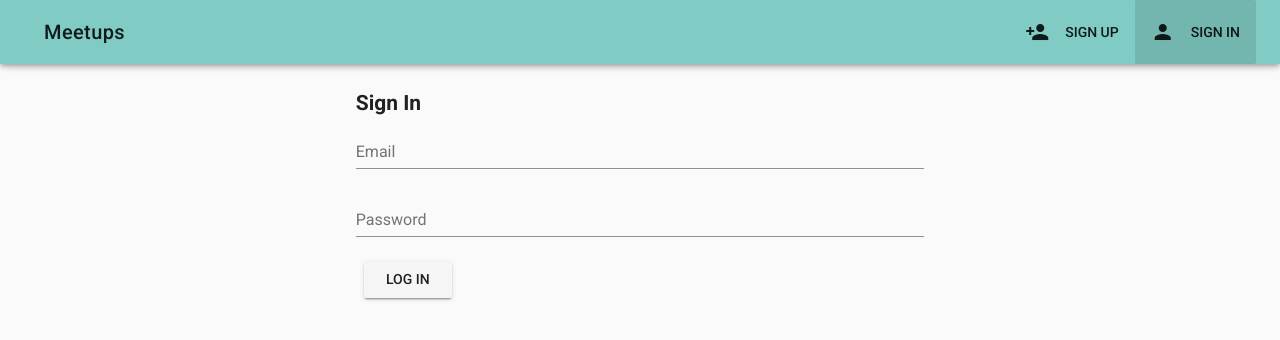
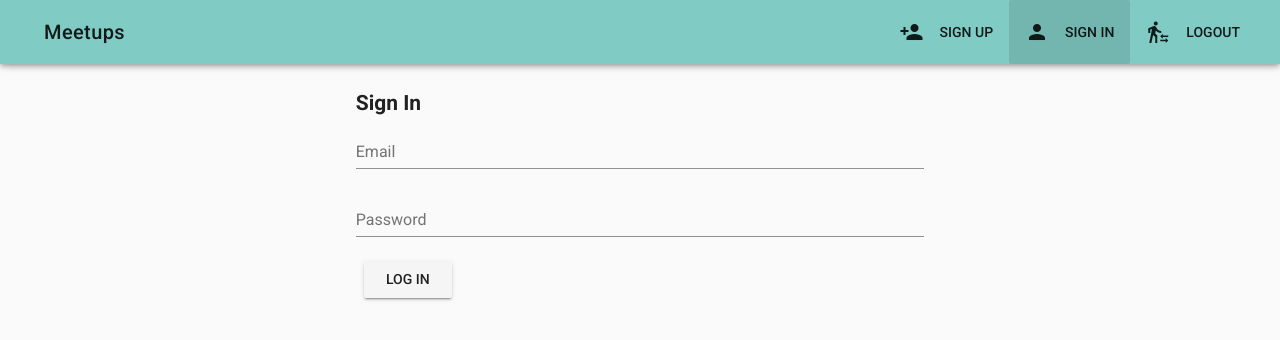
Before and after one commit to Farmatique/vue-meetups, a Vue app: page /signin in a window 1280 px wide. Shown: the top 340 px of the page. Built offline with nearby package versions, Linux system fonts and the light colour scheme; no server answers; the database is empty.

Commit message:
-Implemented access to create new meetups for only authenticated users

```diff
--- a/src/App.vue
+++ b/src/App.vue
@@ -1,7 +1,7 @@
 <template>
   <v-app>
     <v-navigation-drawer temporary app left v-model="sideNav">
-      <v-list>
+      <v-list >
         <v-list-tile
           v-for="item in menuItems"
           :key="item.title"
@@ -11,6 +11,12 @@
             <v-icon>{{ item.icon }}</v-icon>
           </v-list-tile-action>
           <v-list-tile-content>{{ item.title }}</v-list-tile-content>
+        </v-list-tile>
+        <v-list-tile @click="logout">
+          <v-list-tile-action>
+            <v-icon>transfer_within_a_station</v-icon>
+          </v-list-tile-action>
+          <v-list-tile-content>Logout</v-list-tile-content>
         </v-list-tile>
       </v-list>
     </v-navigation-drawer>
@@ -29,6 +35,10 @@
           :to="item.link">
           <v-icon left>{{ item.icon }}</v-icon>
           {{ item.title }}
+        </v-btn>
+        <v-btn flat @click="logout">
+          <v-icon left>transfer_within_a_station</v-icon>
+          Logout
         </v-btn>
       </v-toolbar-items>
     </v-toolbar>
@@ -59,6 +69,12 @@ export default {
         ]
       }
       return MenuItems;
+    }
+  },
+  methods: {
+    logout(){
+      this.$store.dispatch('logout');
+      this.$router.push('/');
     }
   },
   name: 'App'
--- a/src/main.js
+++ b/src/main.js
@@ -41,5 +41,8 @@ new Vue({
 		  storageBucket: ""
   	})
   	this.$store.dispatch('fetchMeetups');
+  	firebase.auth().onAuthStateChanged(user => {
+  		this.$store.dispatch('autoLogin', user);
+  	})
   }
 })
--- /dev/null
+++ b/src/router/auth-guard.js
@@ -0,0 +1,9 @@
+import { store } from '../store'
+
+export default (to, from, next) => {
+	if(store.getters.user){
+		next()
+	} else {
+		next('/signin')
+	}
+}
--- a/src/router/index.js
+++ b/src/router/index.js
@@ -7,6 +7,7 @@ import Meetup from '@/components/Meetups/Meetup'
 import SignUp from '@/components/User/SignUp'
 import SignIn from '@/components/User/SignIn'
 import UserProfile from '@/components/User/UserProfile'
+import AuthGuard from './auth-guard.js'
 
 Vue.use(Router)
 
@@ -25,7 +26,8 @@ export default new Router({
     {
       path: '/meetups/new',
       name: 'NewMeetup',
-      component: NewMeetup
+      component: NewMeetup,
+      beforeEnter: AuthGuard
     },
     {
       path: '/meetups/:id',
@@ -46,7 +48,8 @@ export default new Router({
     {
       path: '/profile',
       name: 'UserProfile',
-      component: UserProfile
+      component: UserProfile,
+      beforeEnter: AuthGuard
     }
   ],
   mode: 'history'
--- a/src/store/index.js
+++ b/src/store/index.js
@@ -63,7 +63,7 @@ export const store = new VueX.Store({
 						registeredMeetups: ['']
 					}
 					commit('setUser', NewUser)
-					this.$router.push('/');
+					//this.$router.push('/');
 				})
 				.catch(error => {
 					commit('setError', error.message)
@@ -71,7 +71,7 @@ export const store = new VueX.Store({
 					console.log(error)
 				})
 		},
-		onSignin ({commit}, payload){
+		onSignin ({commit, dispatch}, payload){
 			commit('setLoading', true)
 			commit('clearError')
 			firebase.auth().signInWithEmailAndPassword(payload.email, payload.password)
@@ -81,8 +81,9 @@ export const store = new VueX.Store({
 						id: user.uid,
 						registeredMeetups: ['']
 					}
-					commit('setUser', NewUser)
-					this.$router.push('/');
+					commit('setUser', NewUser);
+					dispatch('fetchMeetups');
+					//this.$router.push('/');
 				})
 				.catch(error => {
 					commit('setError', error.message)
@@ -113,8 +114,23 @@ export const store = new VueX.Store({
 					commit('setLoading', false);
 				})
 				.catch(error => {
-					console.log(error)
+					console.log(error);
+					commit('setLoading', false);
 				})
+		},
+		autoLogin({commit, getters}, payload){
+			if(!getters.isUserAuthenticated){
+				if(payload != null){
+					commit('setUser', {id: payload.uid, registeredMeetups: []})
+				} else {
+					commit('setUser', null)
+				}
+			}
+		},
+		logout({commit}){
+			firebase.auth().signOut();
+			commit('setUser', null);
+			//this.$router.push('/');
 		}
 	},
 	getters: {
```
